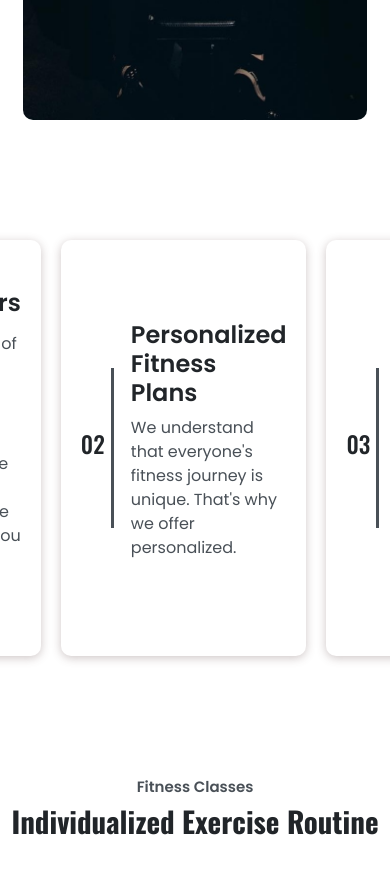
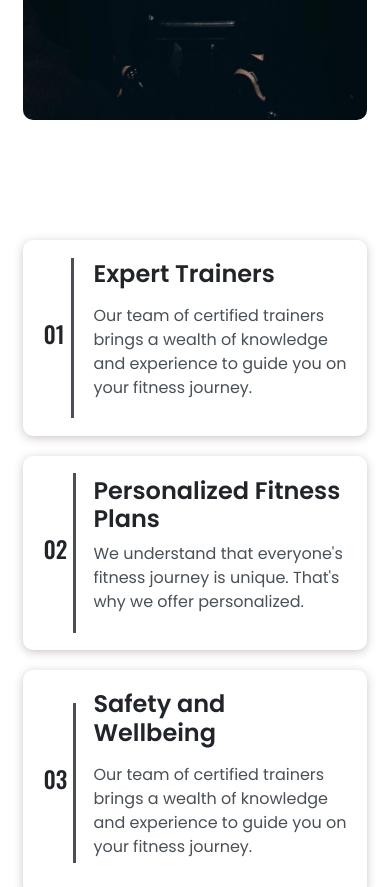
Before and after one commit to DouglasAraujo0/home-gym-fitness, a plain HTML site: page index.html in a window 390 px wide. Shown: the part 2220-3107 px from the top of the page. Drawn offline with nearby package versions, Linux system fonts and the light colour scheme.

Commit message:
responsividade da section dos banners finalizadas

```diff
--- a/css/style.css
+++ b/css/style.css
@@ -1126,6 +1126,12 @@ button.day.selected {
         width: 100%;
         padding: 10px 0;
     }
+
+    .banners {
+        display: flex;
+        flex-direction: column;
+        align-items: center;
+    }
 }
 
 
```
